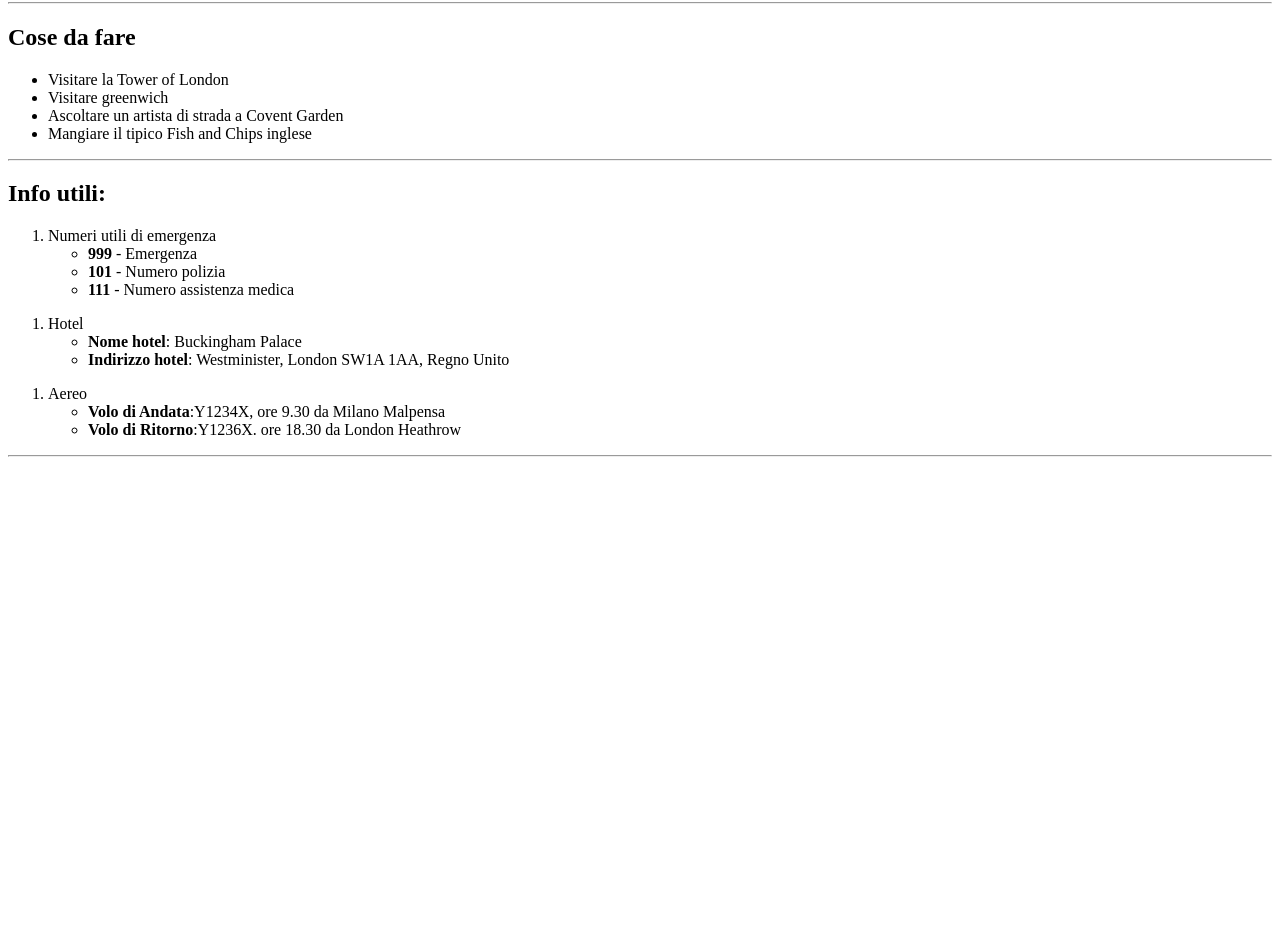
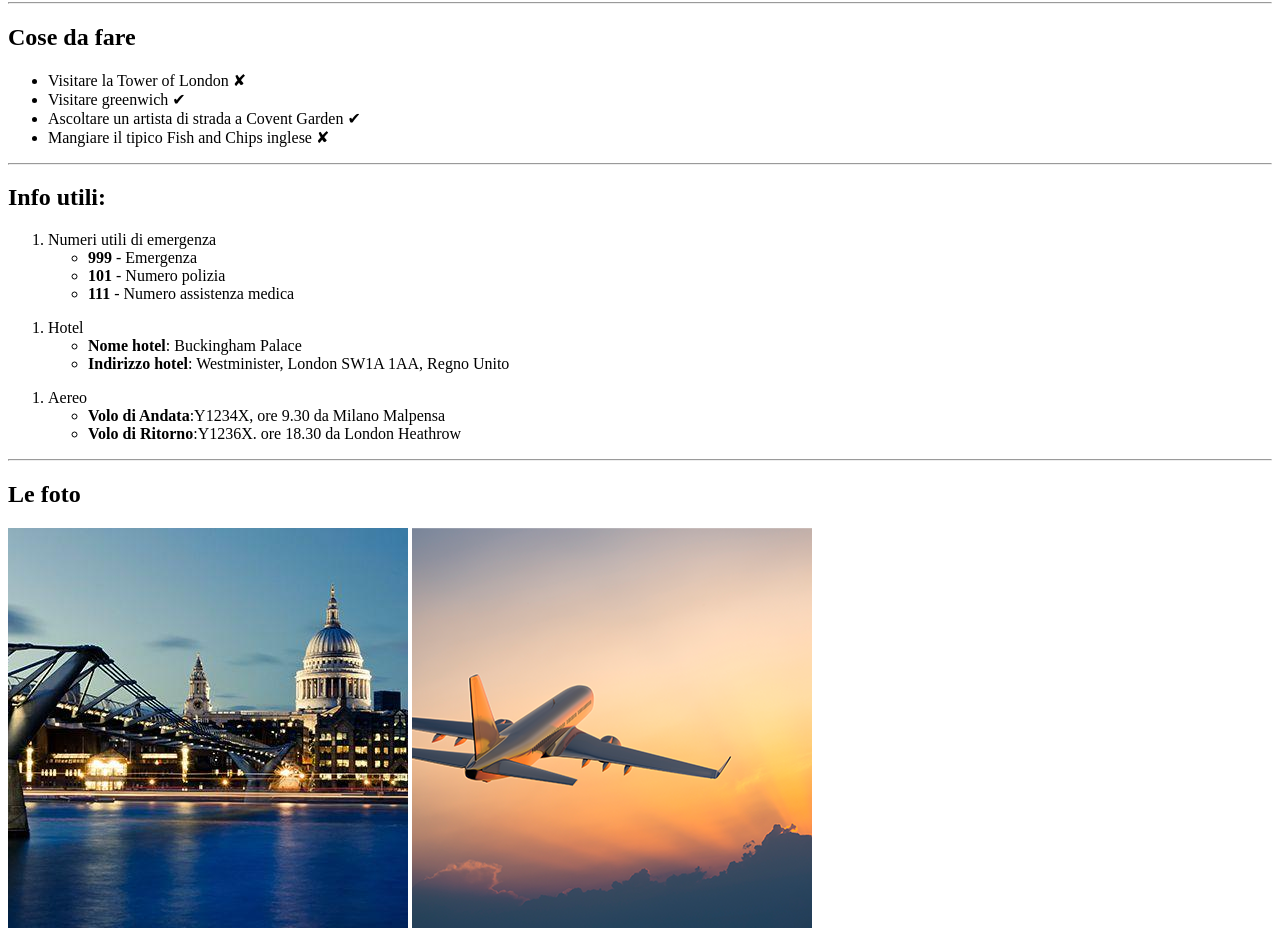
Before and after one commit to RuggeroCoco/html-london-trip, a plain HTML site: page index.html in a window 1280 px wide. Shown: the part 879-1819 px from the top of the page. Before the commit the page ends 1344 px from the top, so only its background shows below. Drawn offline with Linux system fonts and the light colour scheme.

Commit message:
add footer and prettify the code

```diff
--- a/index.html
+++ b/index.html
@@ -4,10 +4,11 @@
         <meta charset="UTF-8">
         <meta http-equiv="X-UA-Compatible" content="IE=edge">
         <meta name="viewport" content="width=device-width, initial-scale=1.0">
-    <title>Document</title>
+        <title>London Trip</title>
     </head>
 
     <body>
+        <!-- Inizio header -->
         <header>
             <h1>Il mio viaggio a Londra</h1>
             <img src="assets/image-title-1.jpg" alt="title pictures">
@@ -15,12 +16,14 @@
             <img src="assets/image-title-3.jpg" alt="title pictures">
             <hr>
         </header>
+        <!-- Fine header -->
         <h2>Le mie spese</h2>
+        <!-- Inizio tabella -->
         <table>
             <tr>
-            <td> <strong>Numero</strong> </td>
-            <td> <strong>Descrizione</strong> </td>
-            <td> <strong>Costo</strong> </td>
+                <td><strong>Numero</strong> </td>
+                <td><strong>Descrizione</strong> </td>
+                <td><strong>Costo</strong> </td>
             </tr>
             <tr>
                 <td>1</td>
@@ -43,22 +46,26 @@
                 <td>160€</td>
             </tr>
         </table>
+        <!-- Fine tabella -->
         <hr>
         <h2>Cose da fare</h2>
+        <!-- Inizio lista 1 -->
         <ul>
-        <li>Visitare la Tower of London</li>
-        <li>Visitare greenwich</li>
-        <li>Ascoltare un artista di strada a Covent Garden</li>
-        <li>Mangiare il tipico Fish and Chips inglese</li>
+            <li>Visitare la Tower of London ✘</li>
+            <li>Visitare greenwich ✔</li>
+            <li>Ascoltare un artista di strada a Covent Garden ✔</li>
+            <li>Mangiare il tipico Fish and Chips inglese ✘</li>
         </ul>
+        <!-- Fine lista 1 -->
         <hr>
         <h2>Info utili:</h2>
+        <!-- Inizio lista 2 -->
         <ol>
             <li>Numeri utili di emergenza</li>
             <ul>
-            <li> <strong>999</strong>  - Emergenza</li>
-            <li> <strong>101</strong> - Numero polizia</li>
-            <li> <strong>111</strong> - Numero assistenza medica</li>
+                <li><strong>999</strong> - Emergenza</li>
+                <li><strong>101</strong> - Numero polizia</li>
+                <li><strong>111</strong> - Numero assistenza medica</li>
             </ul>
         </ol>
         <ol>
@@ -75,6 +82,14 @@
                 <li><strong>Volo di Ritorno</strong>:Y1236X. ore 18.30 da London Heathrow</li>
             </ul>
         </ol>
+        <!-- Fine lista 2 -->
         <hr>
+         <!-- Inizio footer -->
+        <footer>
+            <h2>Le foto</h2>
+            <img src="assets/image-end-1.jpg" alt="end pictures">
+            <img src="assets/image-end-2.png" alt="end pictures">
+        </footer>
+        <!-- Fine footer -->
     </body>
 </html>
```
Also changed, not shown: assets/image-end-1.jpg (added), assets/image-end-2.png (added). Lines whose indentation alone changed are shown as unchanged.
